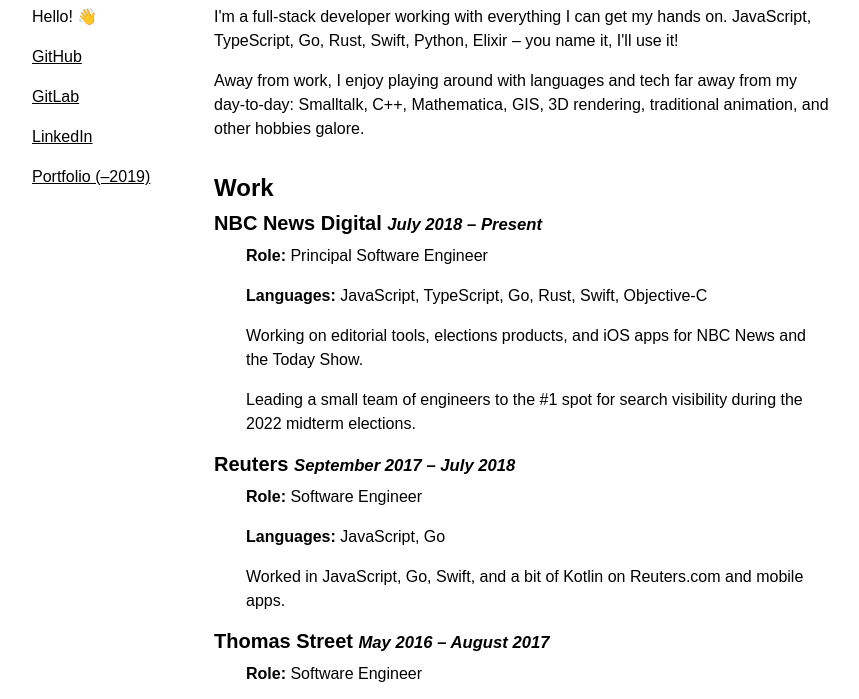
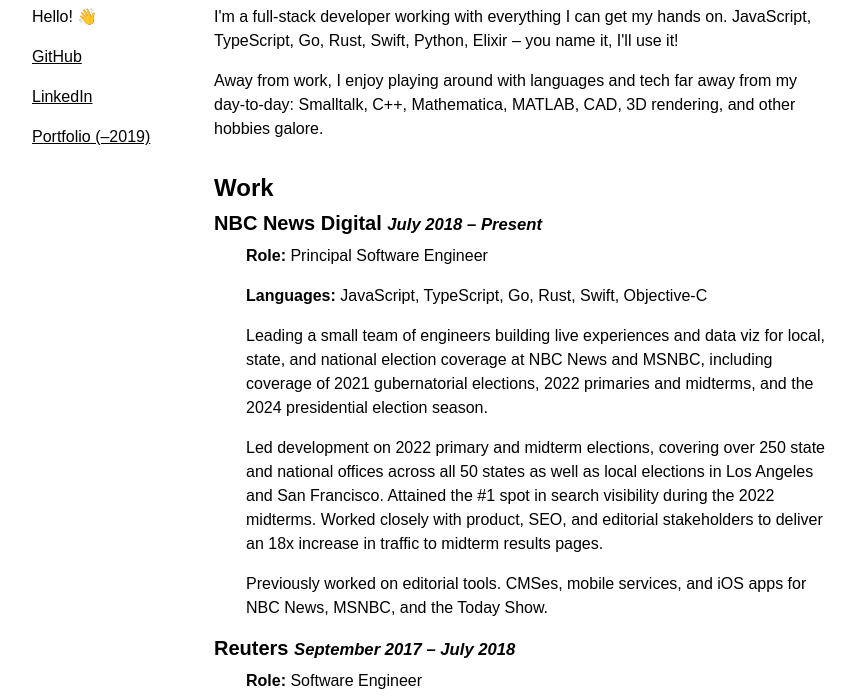
Before and after one commit to samvtran/samvtran.github.io, a plain HTML site: page index.html in a window 1280 px wide. Shown: the part 67-766 px from the top of the page, without its empty margins (208-1067 px from the left). Drawn offline with Linux system fonts and the light colour scheme.

Commit message:
Update index.html

```diff
--- a/index.html
+++ b/index.html
@@ -13,7 +13,6 @@
         <h1>Sam Tran</h1>
         <p>Hello! 👋</p>
         <p class="view"><a href="https://github.com/samvtran">GitHub</a></p>
-        <p class="view"><a href="https://gitlab.com/samvtran">GitLab</a></p>
         <p class="view"><a href="https://www.linkedin.com/in/sam-tran-13a627100/">LinkedIn</a></p>
         <p class="view"><a href="/portfolio">Portfolio (–2019)</a></p>
     </header>
@@ -22,7 +21,7 @@
             <p>I'm a full-stack developer working with everything I can get my hands on. JavaScript,
                 TypeScript, Go, Rust, Swift, Python, Elixir &ndash; you name it, I'll use it!</p>
             <p>Away from work, I enjoy playing around with languages and tech far away from my
-                day-to-day: Smalltalk, C++, Mathematica, GIS, 3D rendering, traditional animation, and other
+                day-to-day: Smalltalk, C++, Mathematica, MATLAB, CAD, 3D rendering, and other
                 hobbies galore.</p>
         </div>
         <div class="work">
@@ -32,10 +31,9 @@
                 <p><strong>Role:</strong> Principal Software Engineer</p>
                 <p><strong>Languages:</strong> JavaScript, TypeScript, Go, Rust, Swift, Objective-C
                 </p>
-                <p>Working on editorial tools, elections products, and iOS apps for NBC News and the
-                    Today
-                    Show.</p>
-                <p>Leading a small team of engineers to the #1 spot for search visibility during the 2022 midterm elections.</p>
+                <p>Leading a small team of engineers building live experiences and data viz for local, state, and national election coverage at NBC News and MSNBC, including coverage of 2021 gubernatorial elections, 2022 primaries and midterms, and the 2024 presidential election season.</p>
+                <p>Led development on 2022 primary and midterm elections, covering over 250 state and national offices across all 50 states as well as local elections in Los Angeles and San Francisco. Attained the #1 spot in search visibility during the 2022 midterms. Worked closely with product, SEO, and editorial stakeholders to deliver an 18x increase in traffic to midterm results pages.</p>
+                <p>Previously worked on editorial tools. CMSes, mobile services, and iOS apps for NBC News, MSNBC, and the Today Show.</p>
             </section>
             <section>
                 <h3>Reuters <small><em>September 2017 &ndash; July 2018</em></small></h3>
```
